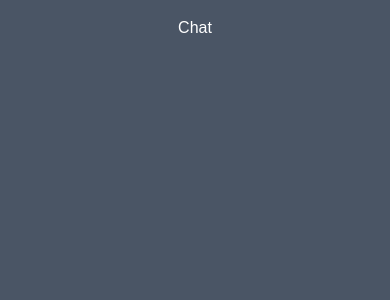
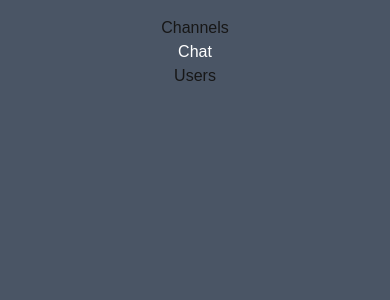
Before and after one commit to tlebeitsuk/prog24-discord-clone, a Next.js app: page / in a window 390 px wide. Shown: the top 300 px of the page. Built offline with nearby package versions, Linux system fonts and the light colour scheme.

Commit message:
basic layout

```diff
--- a/app/components/ChannelList.tsx
+++ b/app/components/ChannelList.tsx
@@ -1,6 +1,6 @@
 export default function ChannelList() {
   return (
-    <div className="flex flex-col items-center bg-gray-500 p-4 w-42 h-full">
+    <div className="flex-1 flex flex-col bg-gray-500 p-4 h-full">
       {/* Server list items */}
       <p className="text-white">Channels</p>
     </div>
--- a/app/components/ChatSection.tsx
+++ b/app/components/ChatSection.tsx
@@ -1,8 +1,9 @@
-export default function ChatSection() {
+export default function ChatSection({ toggleUsers, toggleServers }: { toggleUsers: () => void, toggleServers: () => void }) {
   return (
     <div className="w-full flex flex-col items-center bg-gray-600 p-4 h-full">
-      {/* Server list items */}
+      <button onClick={toggleServers} className="md:hidden">Channels</button>
       <p className="text-white">Chat</p>
+      <button onClick={toggleUsers} className="md:hidden">Users</button>
     </div>
   );
 }
--- a/app/components/ServerList.tsx
+++ b/app/components/ServerList.tsx
@@ -1,6 +1,6 @@
 export default function ServerList() {
   return (
-    <div className="flex flex-col items-center bg-gray-400 p-4 w-42 h-full">
+    <div className="w-16 flex flex-col items-center bg-gray-400 p-4 h-full">
       {/* Server list items */}
       <p className="text-white">Servers</p>
     </div>
--- a/app/components/UserList.tsx
+++ b/app/components/UserList.tsx
@@ -1,6 +1,6 @@
 export default function UserList() {
   return (
-    <div className="md:flex flex-col items-center bg-gray-700 p-4 w-42 h-full hidden">
+    <div className="flex flex-col h-full bg-gray-700 p-4 w-full">
       {/* Server list items */}
       <p className="text-white">Users</p>
     </div>
--- a/app/page.tsx
+++ b/app/page.tsx
@@ -1,18 +1,36 @@
+"use client";
+
 import ServerList from "@/app/components/ServerList";
 import ChannelList from "@/app/components/ChannelList";
 import ChatSection from "@/app/components/ChatSection";
 import UserList from "@/app/components/UserList";
+import { useState } from "react";
 
 export default function Home() {
+  const [showUsers, setShowUsers] = useState(false);
+  const [showServerChannel, setShowServerChannel] = useState(false);
+
   return (
     <div className="flex h-screen w-screen">
-      <div className="hidden md:flex ">
+      <div className={`${showServerChannel ? "flex" : "hidden"} w-76 md:flex`}>
         <ServerList />
         <ChannelList />
       </div>
-      <ChatSection />
-      <UserList />
+
+      <ChatSection
+        toggleServers={() => {
+          setShowServerChannel(!showServerChannel)
+          setShowUsers(false)
+        }}
+        toggleUsers={() => {
+          setShowUsers(!showUsers)
+          setShowServerChannel(false)
+        }}
+      />
+
+      <div className={`${showUsers ? "flex" : "hidden"} w-76 md:flex`}>
+        <UserList />
+      </div>
     </div>
-
   );
 }
```
